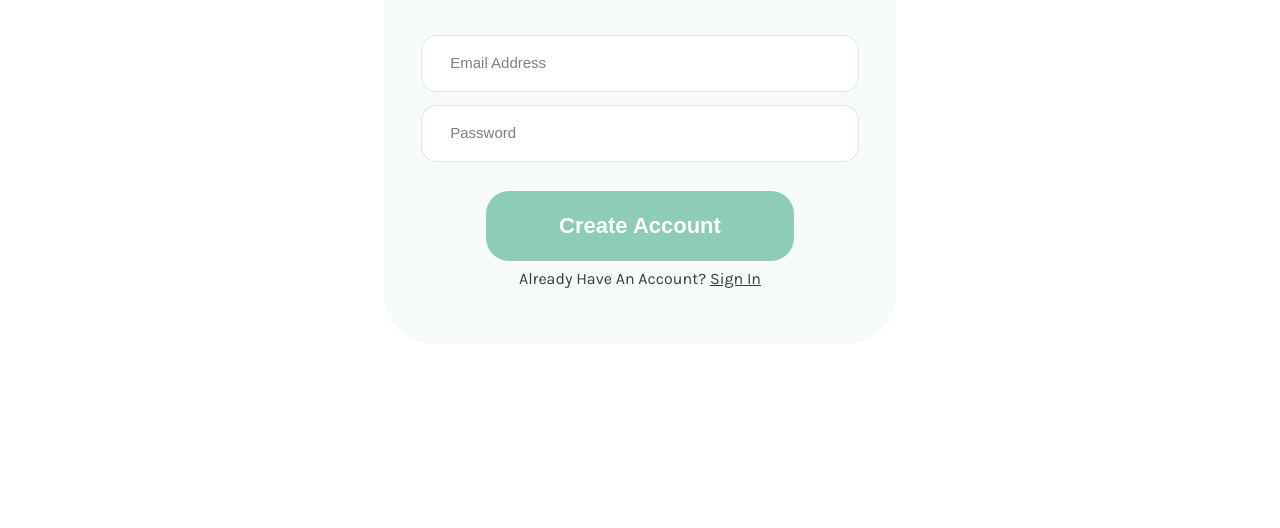
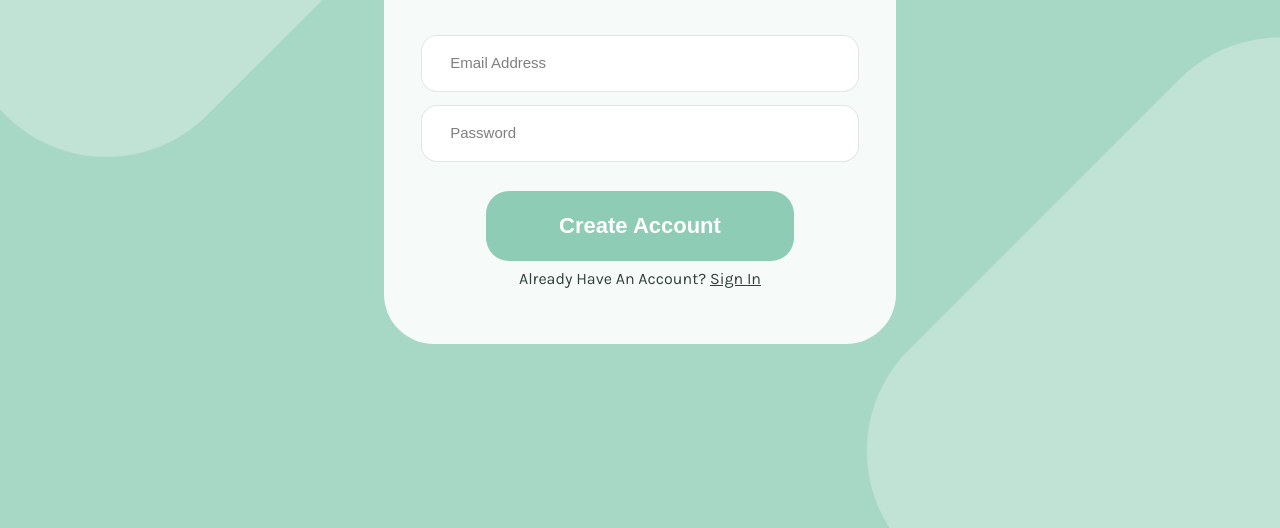
Before and after one commit to O-Theu/RegisterPage, a plain HTML site: page index.html in a window 1280 px wide. Shown: the part 327-855 px from the top of the page. Drawn offline with Linux system fonts and the light colour scheme; the site is published under a folder, as on GitHub Pages, so addresses that start at the root find nothing.

Commit message:
adição de imagem

```diff
--- a/css/style.css
+++ b/css/style.css
@@ -14,7 +14,7 @@
 
 body {
     font-family: 'Karla', sans-serif;
-    background-image: url("/src/background.png");
+    background-image: url("../src/background.png");
     background-repeat: no-repeat;
     background-position: unset;
     background-size: cover;
```
